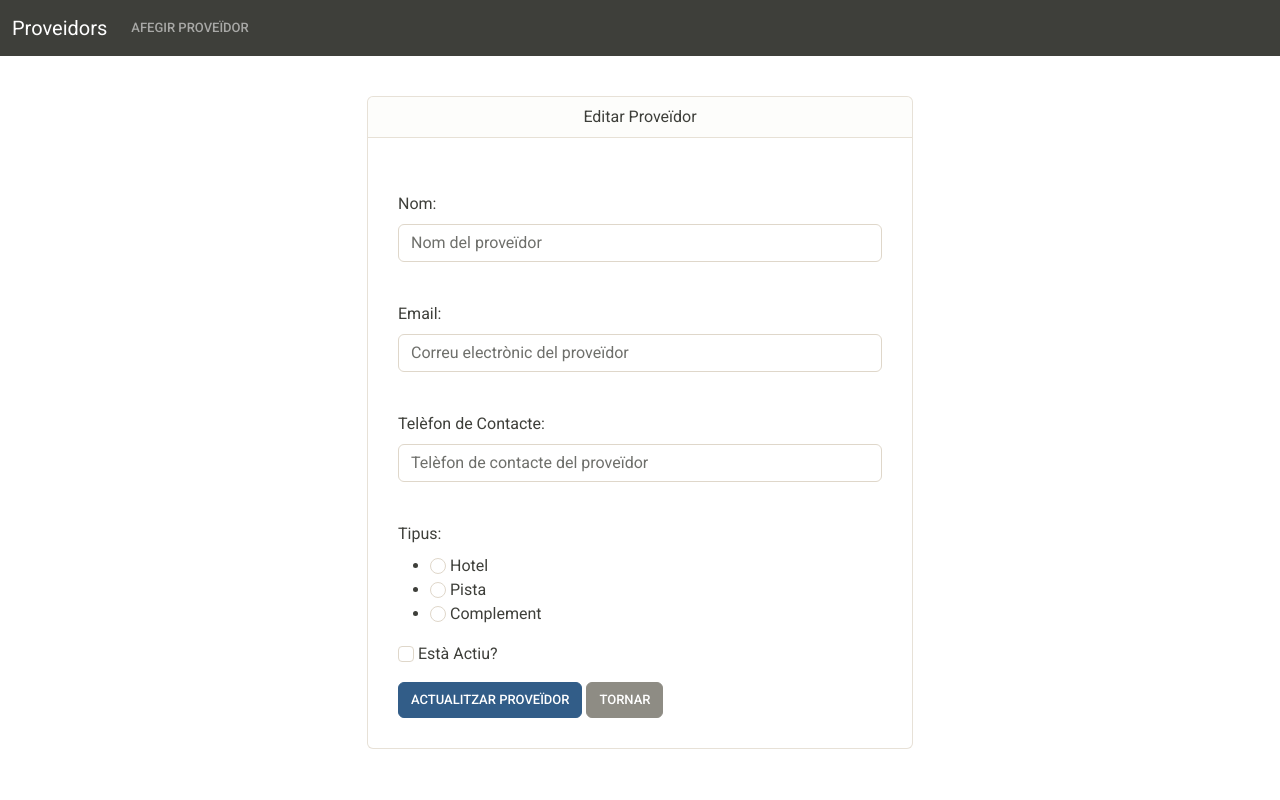
After one commit to ikerbuded/crud-proveidors-symfony, a Symfony app: template templates/proveidor/edit.html.twig in a window 1280 px wide. The commit adds this page. Run offline with Twig, Linux system fonts and the light colour scheme; the template is opened without the code that fills it, so the values that code supplies are empty; some libraries are stand-ins or nearby versions.

Commit message:
Creació funcions edit i update al Controlador. Creació de la vista edit i modificació estil botó de la vista create

```diff
--- a/templates/proveidor/create.html.twig
+++ b/templates/proveidor/create.html.twig
@@ -59,7 +59,7 @@
 							<label class="form-check-label" for="actiu">Està Actiu?</label>
 						</div>
 
-						<button type="submit" class="btn btn-success">Afegir proveïdor</button>
+						<button type="submit" class="btn btn-primary">Afegir proveïdor</button>
 						<a href="{{ path('app_index_proveidor') }}" class="btn btn-secondary">Tornar</a>
 
 					</form>
--- /dev/null
+++ b/templates/proveidor/edit.html.twig
@@ -0,0 +1,66 @@
+{% extends "base.html.twig" %}
+
+{% block title %}Editar Proveïdor
+{% endblock %}
+
+{% block body %}
+	<div class="row" style="margin-top:40px">
+		<div class="offset-md-3 col-md-6">
+			<div class="card">
+				<div class="card-header text-center">
+					Editar Proveïdor
+				</div>
+				<div class="card-body" style="padding:30px">
+
+					<form action="{{ path('app_actualitzar_proveidor', {'id': proveidor.id}) }}" method="post">
+
+						<div class="mb-3">
+							<label for="nom" class="form-label mt-4">Nom:</label>
+							<input type="text" id="nom" name="nom" class="form-control" value="{{ proveidor.nom }}" placeholder="Nom del proveïdor">
+						</div>
+
+						<div class="mb-3">
+							<label for="email" class="form-label mt-4">Email:</label>
+							<input type="text" name="email" id="email" class="form-control" value="{{ proveidor.email }}" placeholder="Correu electrònic del proveïdor">
+						</div>
+
+						<div class="mb-3">
+							<label for="telefon" class="form-label mt-4">Telèfon de Contacte:</label>
+							<input type="text" name="telefon" id="telefon" class="form-control" value="{{ proveidor.telefon }}" placeholder="Telèfon de contacte del proveïdor">
+						</div>
+
+						<div class="mb-3">
+							<label class="form-label mt-4">Tipus:</label>
+							<ul>
+								<li>
+									<input class="form-check-input" type="radio" name="tipus" id="hotel" value="Hotel" {% if proveidor.tipus == "Hotel" %} checked {% endif %}>
+									<label class="form-check-label" for="hotel">Hotel</label>
+								</li>
+
+								<li>
+									<input class="form-check-input" type="radio" name="tipus" id="pista" value="Pista" {% if proveidor.tipus == "Pista" %} checked {% endif %}>
+									<label class="form-check-label" for="pista">Pista</label>
+								</li>
+
+								<li>
+									<input class="form-check-input" type="radio" name="tipus" id="complement" value="Complement" {% if proveidor.tipus == "Complement" %} checked {% endif %}>
+									<label class="form-check-label" for="complement">Complement</label>
+								</li>
+							</ul>
+						</div>
+
+						<div class="mb-3">
+							<input class="form-check-input" type="checkbox" name="actiu" id="actiu" {% if proveidor.actiu %} checked {% endif %}>
+							<label class="form-check-label" for="actiu">Està Actiu?</label>
+						</div>
+
+						<button type="submit" class="btn btn-primary">Actualitzar proveïdor</button>
+						<a href="{{ path('app_index_proveidor') }}" class="btn btn-secondary">Tornar</a>
+
+					</form>
+
+				</div>
+			</div>
+		</div>
+	</div>
+{% endblock %}
```
Also changed, not shown: src/Controller/ProveidorController.php (+26 -6 lines).
